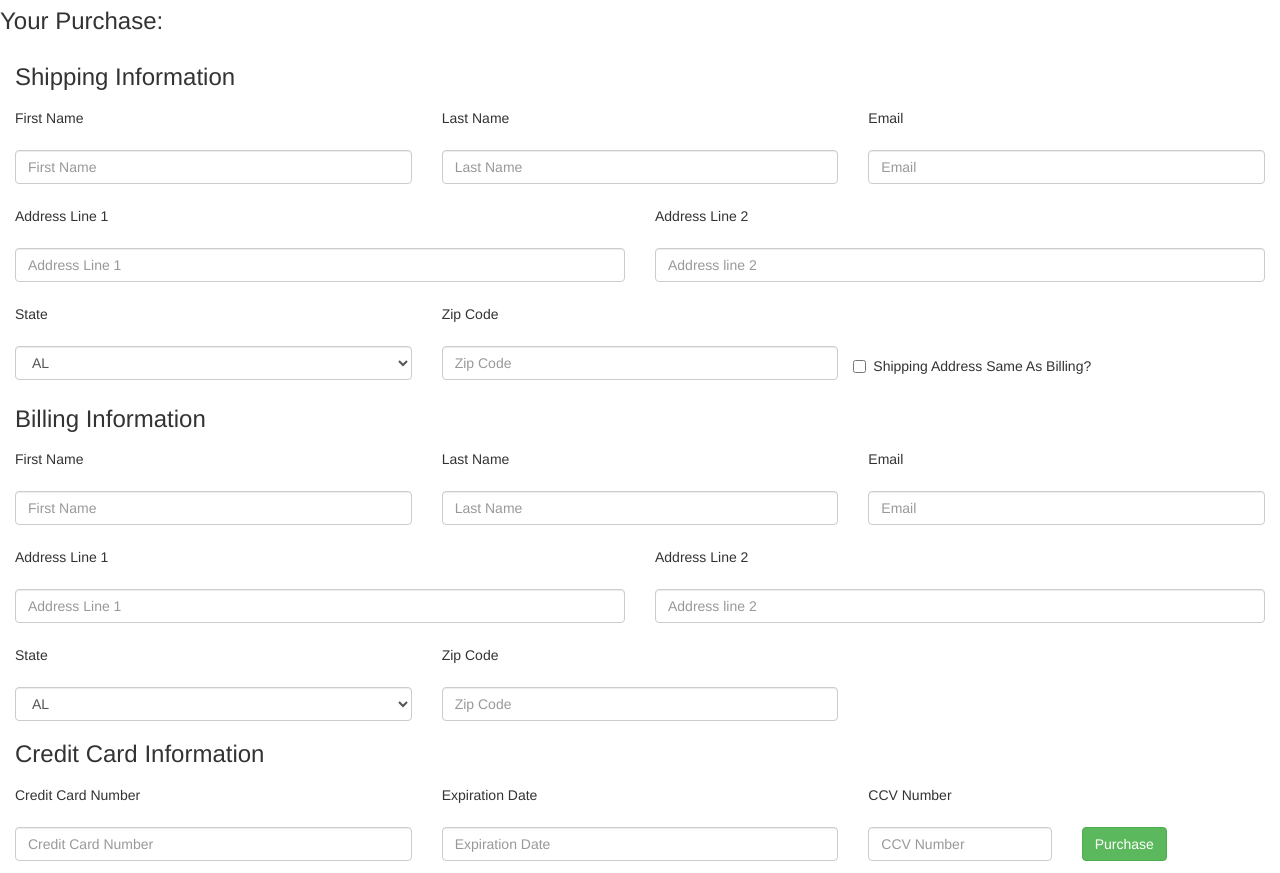
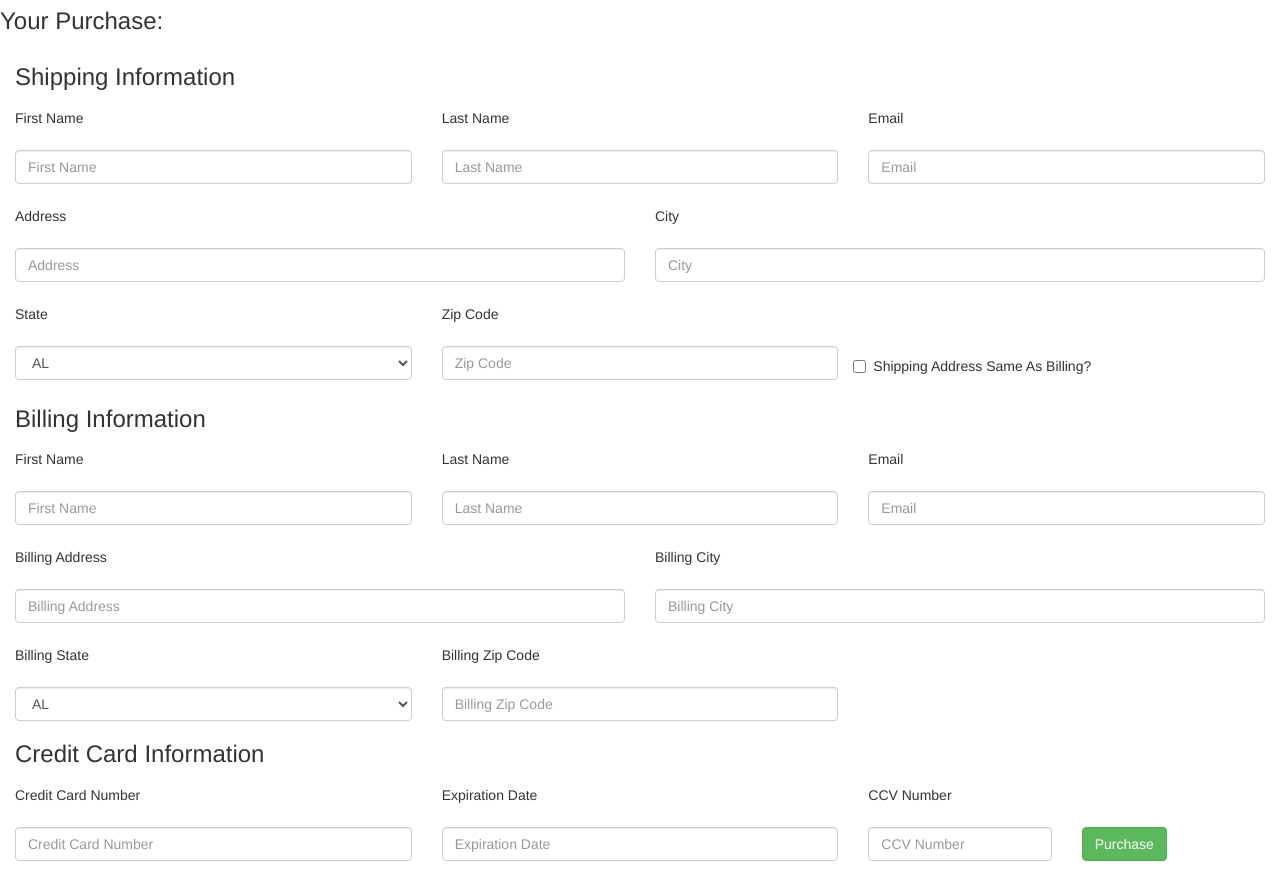
Before and after one commit to katdiese/the_greatest_group_project_ever, a website: page checkout.html in a window 1280 px wide. Shown: the part 147-1020 px from the top of the page. Drawn offline with nearby package versions, Linux system fonts and the light colour scheme.

Commit message:
changed id's and labels

```diff
--- a/checkout.html
+++ b/checkout.html
@@ -67,18 +67,18 @@
       </div>
       <div class="form-group row">
   	    <div class="col-sm-6">
-          <p class="form-control-static">Address Line 1</p>
+          <p class="form-control-static">Address</p>
         </div>
         <div class="col-sm-6">
-          <p class="form-control-static">Address Line 2</p>
+          <p class="form-control-static">City</p>
         </div>
       </div>
       <div class="form-group row">
   	    <div class="col-sm-6">
-          <input type="text" class="form-control" id="addressLineOneShipping" placeholder="Address Line 1">
+          <input type="text" class="form-control" id="addressShipping" placeholder="Address">
         </div>
         <div class="col-sm-6">
-          <input type="text" class="form-control" id="addressLineTwoShipping" placeholder="Address line 2">
+          <input type="text" class="form-control" id="cityShipping" placeholder="City">
         </div>
       </div>
       <div class="form-group row">
@@ -179,26 +179,26 @@
       </div>
       <div class="form-group row">
   	    <div class="col-sm-6">
-          <p class="form-control-static">Address Line 1</p>
+          <p class="form-control-static">Billing Address</p>
         </div>
         <div class="col-sm-6">
-          <p class="form-control-static">Address Line 2</p>
+          <p class="form-control-static">Billing City</p>
         </div>
       </div>
       <div class="form-group row">
   	    <div class="col-sm-6">
-          <input type="text" class="form-control" id="addressLineOneBilling" enabled="" placeholder="Address Line 1">
+          <input type="text" class="form-control" id="addressBilling" enabled="" placeholder="Billing Address">
         </div>
         <div class="col-sm-6">
-          <input type="text" class="form-control" id="addressLineTwoBilling" enabled="" placeholder="Address line 2">
+          <input type="text" class="form-control" id="cityBilling" enabled="" placeholder="Billing City">
         </div>
       </div>
       <div class="form-group row">
   	    <div class="col-sm-4">
-        	<p class="form-control-static">State</p>
+        	<p class="form-control-static">Billing State</p>
         </div>
         <div class="col-sm-4">
-      	  <p class="form-control-static">Zip Code</p>
+      	  <p class="form-control-static">Billing Zip Code</p>
         </div>
       </div>
       <div class="form-group row">
@@ -258,7 +258,7 @@
           </select>
         </div>
         <div class="col-sm-4">
-      	  <input type="text" class="form-control" id="zipCodeBilling" enabled="" placeholder="Zip Code">
+      	  <input type="text" class="form-control" id="zipCodeBilling" enabled="" placeholder="Billing Zip Code">
   	    </div>
   	  </div>
   	  <h3>Credit Card Information</h3>
@@ -284,7 +284,7 @@
   			  <input type="text" class="form-control" id="ccvNumber" placeholder="CCV Number">
   		  </div>
   		  <div class="col-sm-2">
-  			  <button type="button" class="btn btn-success">Purchase</button>
+  			  <button type="button" id="purchaseButton" class="btn btn-success">Purchase</button>
   		  </div>
   	  </div>
     </form>
@@ -324,7 +324,7 @@
   </div>
   <!-- your code here! -->
   <script src="https://code.jquery.com/jquery-2.2.0.min.js"></script>
-  <script type="text/javascript" src="scripts/main.js"></script>
+  <script type="text/javascript" src="scripts/checkout.js"></script>
   <script type="text/javascript" src="scripts/cart.js"></script>
   <script type="text/javascript">
     generateReceipt();
```
